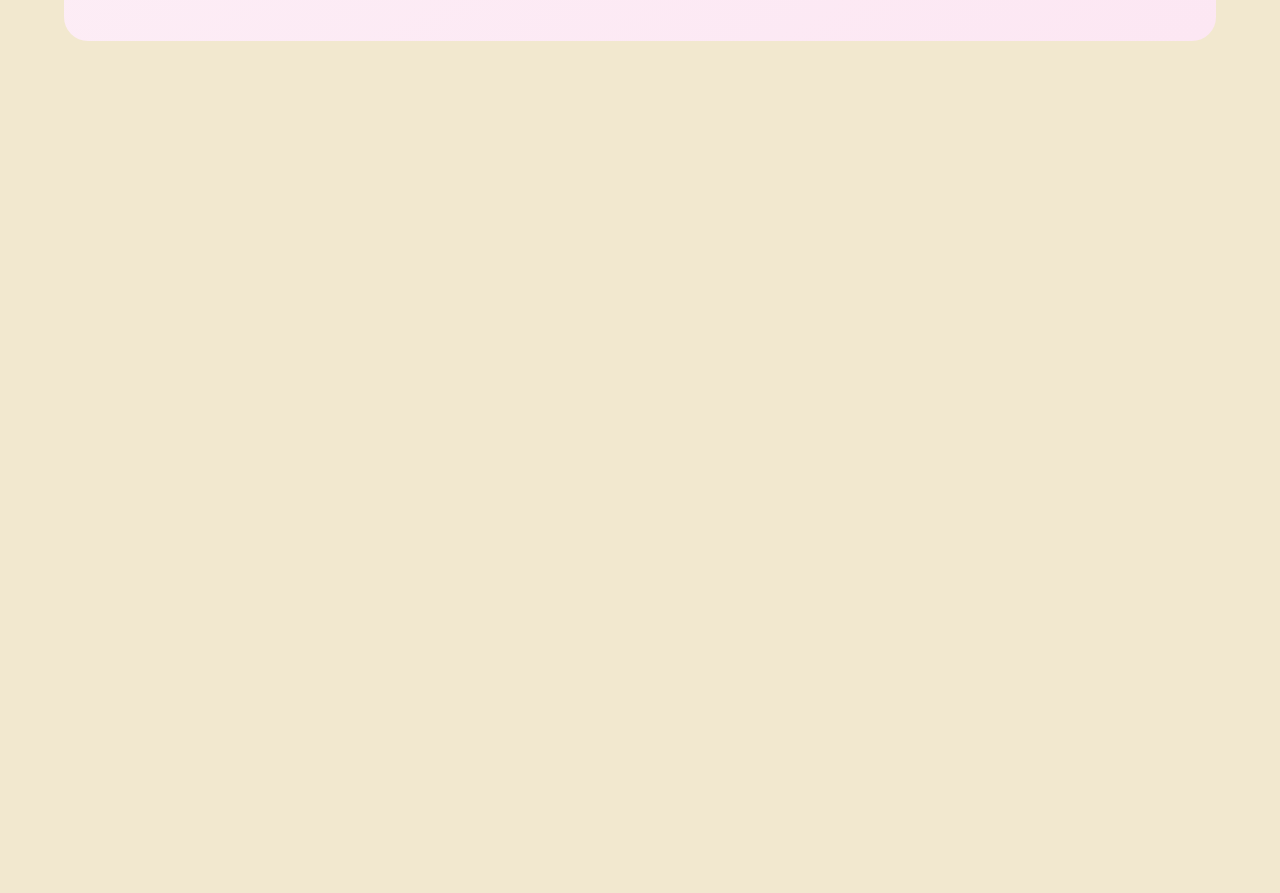
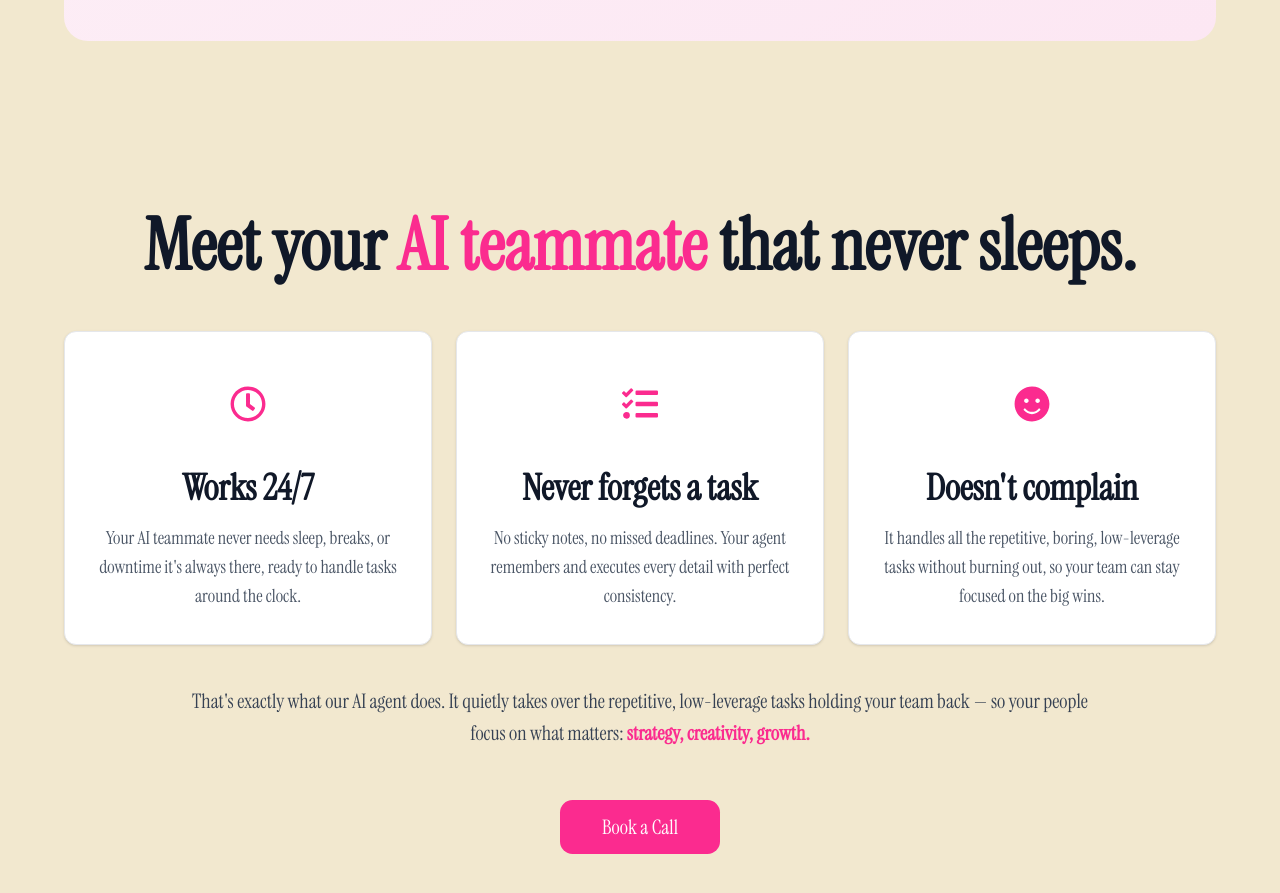
Before and after one commit to FahadBinQaiser/Parallax, a React (Vite) app: page / in a window 1280 px wide. Shown: the part 1660-2553 px from the top of the page. Before the commit the page ends 1781 px from the top, so only its background shows below. Built offline with nearby package versions, Linux system fonts and the light colour scheme.

Commit message:
Making changes

```diff
--- a/src/components/SolutionSection/SolutionSection.jsx
+++ b/src/components/SolutionSection/SolutionSection.jsx
@@ -1,4 +1,70 @@
 import React from "react";
+import StyledWrapper from "../UI_Components/StyledWrapper";
+
+import { FaRegClock, FaTasks, FaSmile } from "react-icons/fa";
+
 export default function SolutionSection() {
-  return <section className="SolutionSection"></section>;
+  const solutions = [
+    {
+      icon: <FaRegClock className="text-[#FB2B8F] text-4xl" />,
+      title: "Works 24/7",
+      desc: "Your AI teammate never needs sleep, breaks, or downtime it's always there, ready to handle tasks around the clock.",
+    },
+    {
+      icon: <FaTasks className="text-[#FB2B8F] text-4xl" />,
+      title: "Never forgets a task",
+      desc: "No sticky notes, no missed deadlines. Your agent remembers and executes every detail with perfect consistency.",
+    },
+    {
+      icon: <FaSmile className="text-[#FB2B8F] text-4xl" />,
+      title: "Doesn't complain",
+      desc: "It handles all the repetitive, boring, low-leverage tasks without burning out, so your team can stay focused on the big wins.",
+    },
+  ];
+
+  return (
+    <section className="text-[#000000]/70 py-20 px-6 md:px-0">
+      <div className="max-w-6xl space-y-10 mx-auto text-center">
+        <h1 className="text-4xl sm:text-6xl md:text-7xl font-bold text-gray-900 leading-tight">
+          Meet your{" "}
+          <span className="highlight text-[#FB2B8F]">AI teammate</span> that
+          never sleeps.
+        </h1>
+
+        <div className="grid grid-cols-1 md:grid-cols-3 gap-6">
+          {solutions.map(({ icon, title, desc }, idx) => (
+            <div
+              key={idx}
+              className="p-8 bg-white rounded-xl border border-gray-200 hover:border-gray-300 transition-colors duration-200 shadow-sm hover:shadow-md"
+            >
+              <div className="flex flex-col items-center text-center h-full">
+                <div className="flex items-center justify-center w-20 h-20 rounded-full mb-6">
+                  {icon}
+                </div>
+
+                <h3 className="text-4xl font-semibold text-gray-900 mb-4">
+                  {title}
+                </h3>
+
+                <p className="text-gray-600 text-lg leading-relaxed">{desc}</p>
+              </div>
+            </div>
+          ))}
+        </div>
+
+        <p className=" text-lg md:text-xl text-gray-700 max-w-4xl mx-auto leading-relaxed">
+          That's exactly what our AI agent does. It quietly takes over the
+          repetitive, low-leverage tasks holding your team back — so your people
+          focus on what matters:{" "}
+          <span className="text-[#FB2B8F] font-semibold">
+            strategy, creativity, growth.
+          </span>
+        </p>
+
+        <StyledWrapper>
+          <button className="btn w-64 h-64">Book a Call</button>
+        </StyledWrapper>
+      </div>
+    </section>
+  );
 }
```
